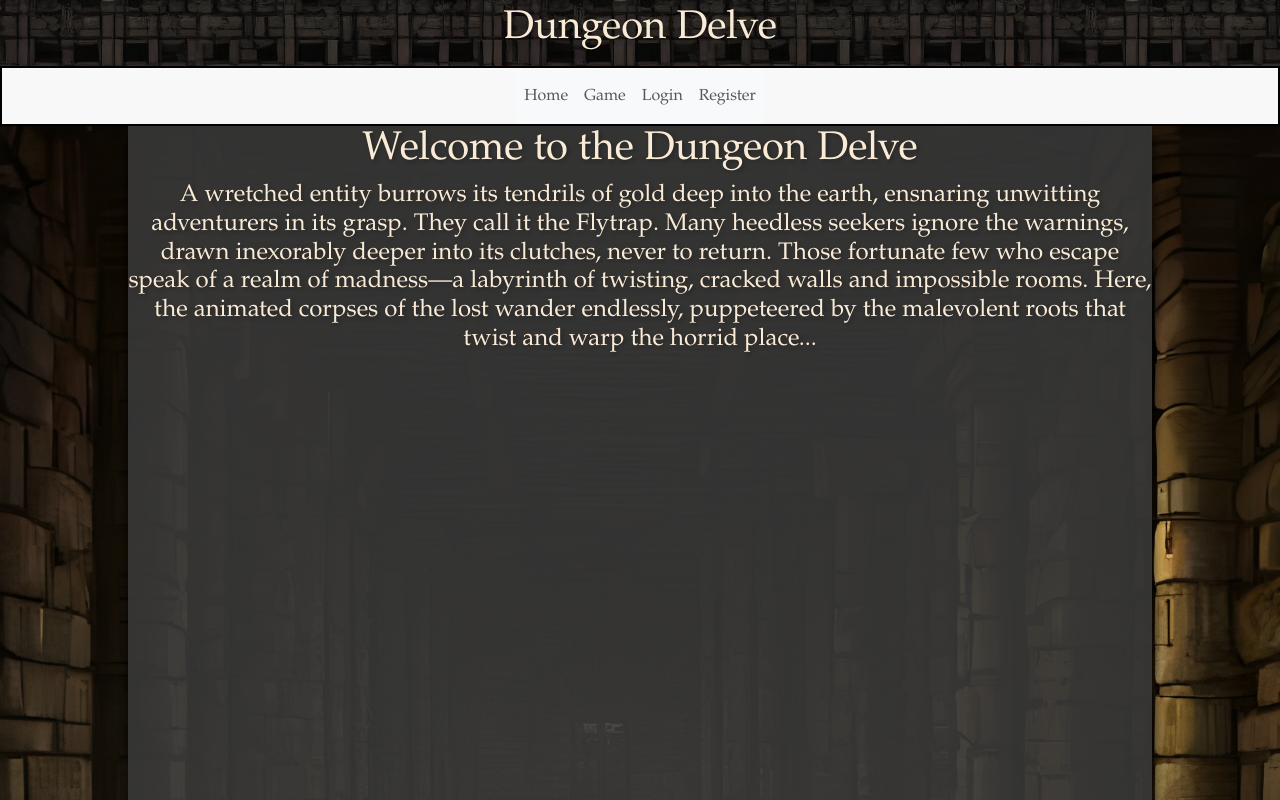
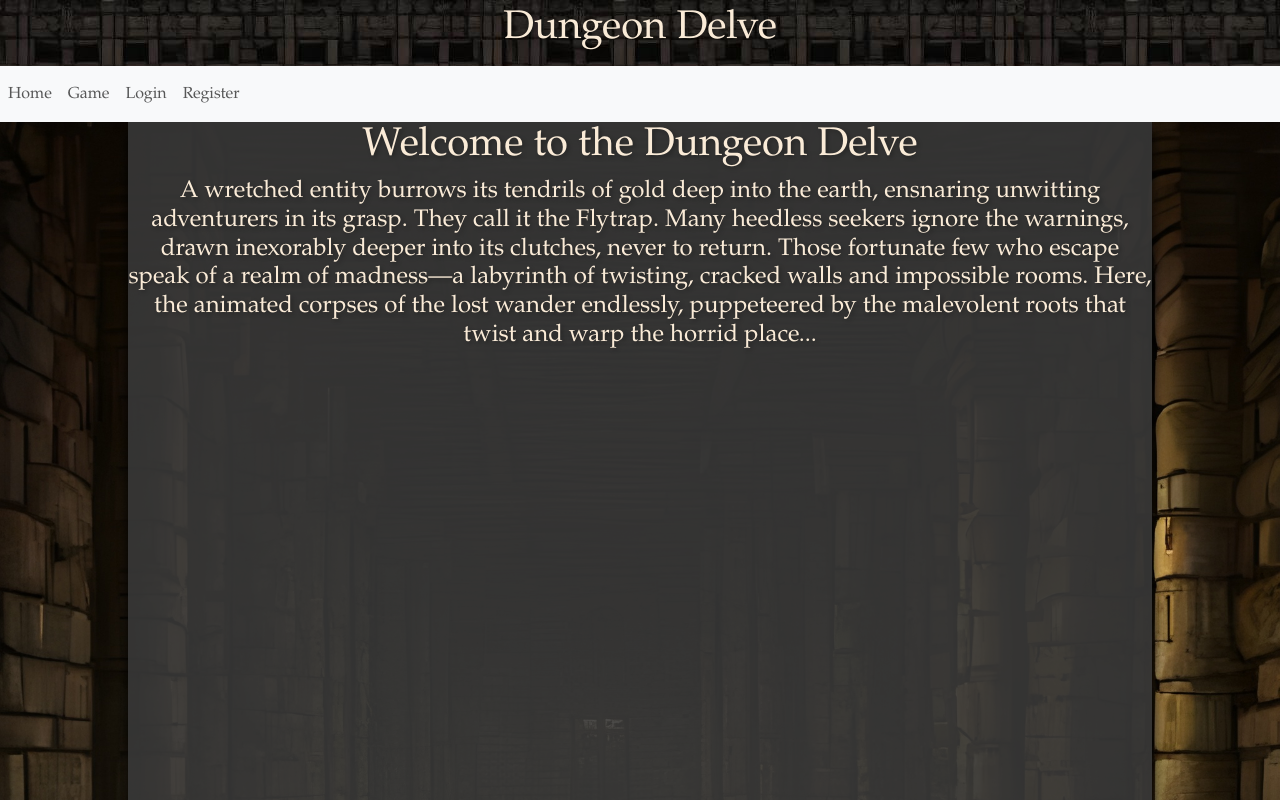
Before and after one commit to ScottCPetty/capstone_frontend, a React (Vite) app in the folder React/: page / in a window 1280 px wide. Shown: the top 800 px of the page. Built offline with nearby package versions, Linux system fonts and the light colour scheme.

Commit message:
HomeAndStyling

```diff
--- a/React/package.json
+++ b/React/package.json
@@ -12,7 +12,9 @@
   "dependencies": {
     "@reduxjs/toolkit": "^2.2.6",
     "bootstrap": "^5.3.3",
+    "jquery": "^3.7.1",
     "react": "^18.3.1",
+    "react-bootstrap": "^2.10.4",
     "react-dom": "^18.3.1",
     "react-redux": "^9.1.2",
     "react-router-dom": "^6.25.1"
--- a/React/src/App.jsx
+++ b/React/src/App.jsx
@@ -5,7 +5,7 @@ import {
   Route,
   // Navigate,
 } from "react-router-dom";
-import Nav from "./components/Nav";
+import Navigation from "./components/Nav";
 import Home from "./components/Home/Home";
 import Login from "./components/Login/Login";
 import Register from "./components/Register/Register";
@@ -23,7 +23,7 @@ function App() {
         <h1>Dungeon Delve</h1>
       </div>
       <Router>
-        <Nav loggedIn={loggedIn} setLoggedIn={setLoggedIn} />
+        <Navigation loggedIn={loggedIn} setLoggedIn={setLoggedIn} />
         <Routes>
           <Route path="/" element={<Home loggedIn={loggedIn} />} />
           <Route path="/game" element={<Game loggedIn={loggedIn} />} />
--- a/React/src/components/Nav.jsx
+++ b/React/src/components/Nav.jsx
@@ -1,7 +1,8 @@
 import { Link } from "react-router-dom";
 import { useNavigate } from "react-router-dom";
+import { Navbar, Nav, Button } from "react-bootstrap";
 
-export default function Nav({ loggedIn, setLoggedIn }) {
+const Navigation = ({ loggedIn, setLoggedIn }) => {
   const navigate = useNavigate();
 
   const handleSignOut = () => {
@@ -12,65 +13,43 @@ export default function Nav({ loggedIn, setLoggedIn }) {
   };
 
   return (
-    <div className="navbar-container">
-      <nav className="navbar navbar-expand-lg navbar-light bg-light">
-        <button
-          className="navbar-toggler"
-          type="button"
-          data-toggle="collapse"
-          data-target="#navbarNav"
-          aria-controls="navbarNav"
-          aria-expanded="false"
-          aria-label="Toggle navigation"
-        >
-          <span className="navbar-toggler-icon"></span>
-        </button>
-        <div className="collapse navbar-collapse" id="navbarNav">
-          <ul className="navbar-nav">
-            <li className="nav-item active">
-              <Link to="/" className="nav-link" href="#">
-                Home <span className="sr-only"></span>
-              </Link>
-            </li>
-            <li className="nav-item">
-              <Link to="/game" className="nav-link" href="#">
+    <Navbar bg="light" expand="lg">
+      <Navbar.Toggle aria-controls="navbarNav" />
+      <Navbar.Collapse id="navbarNav">
+        <Nav className="mr-auto">
+          <Nav.Link as={Link} to="/" className="nav-link">
+            Home
+          </Nav.Link>
+          <Nav.Link as={Link} to="/game" className="nav-link">
             Game
-              </Link>
-            </li>
-            {loggedIn && (
-              <li className="nav-item">
-                <Link to="/account" className="nav-link" href="#">
+          </Nav.Link>
+          {loggedIn ? (
+            <>
+              <Nav.Link as={Link} to="/account" className="nav-link">
                 Account
-                </Link>
-              </li>
-            )}
-            {!loggedIn && (
-              <li className="nav-item">
-                <Link to="/login" className="nav-link" href="#">
-                  Login
-                </Link>
-              </li>
-            )}
-            {!loggedIn && (
-              <li className="nav-item">
-                <Link to="/registration" className="nav-link" href="#">
-                  Register
-                </Link>
-              </li>
-            )}
-            {loggedIn && (
-              <li className="nav-item">
-                <button
-                  className="btn btn-link nav-link"
+              </Nav.Link>
+              <Button
+                variant="link"
+                className="nav-link"
                 onClick={handleSignOut}
               >
                 Sign Out
-                </button>
-              </li>
+              </Button>
+            </>
+          ) : (
+            <>
+              <Nav.Link as={Link} to="/login" className="nav-link">
+                Login
+              </Nav.Link>
+              <Nav.Link as={Link} to="/registration" className="nav-link">
+                Register
+              </Nav.Link>
+            </>
           )}
-          </ul>
-        </div>
-      </nav>
-    </div>
+        </Nav>
+      </Navbar.Collapse>
+    </Navbar>
   );
-}
+};
+
+export default Navigation;
```
Also changed, not shown: 1 other file (tests, documents, lock files or other folders). Lines whose indentation alone changed are shown as unchanged.
